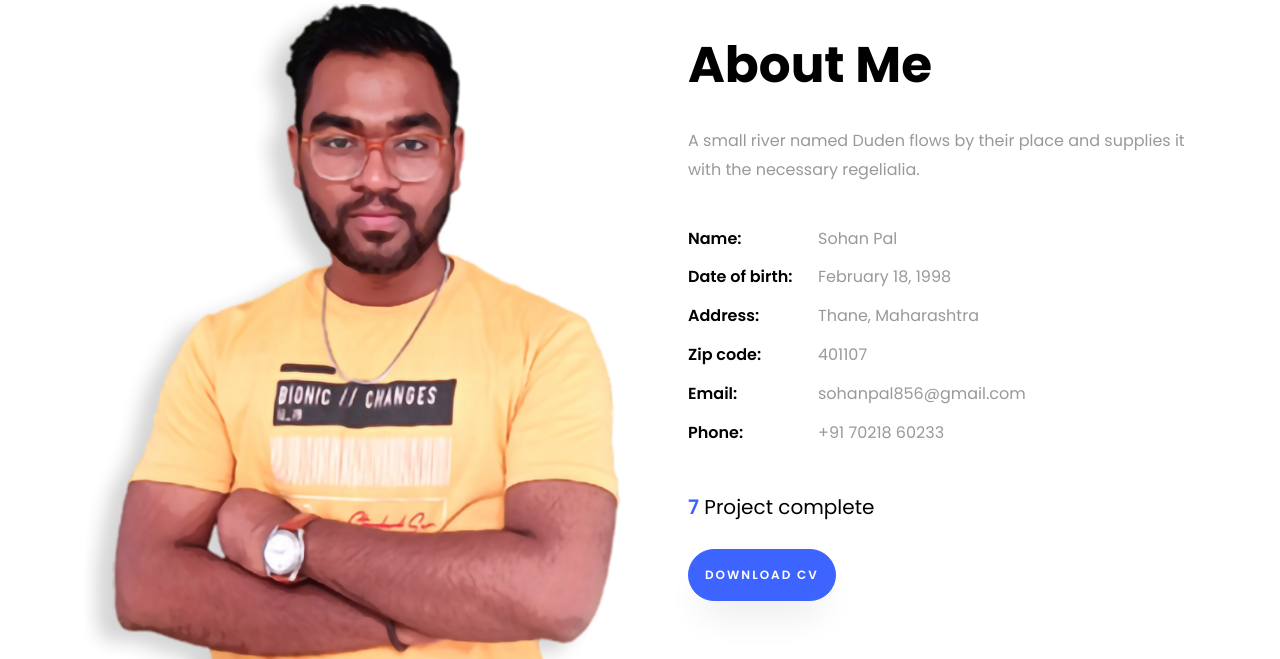
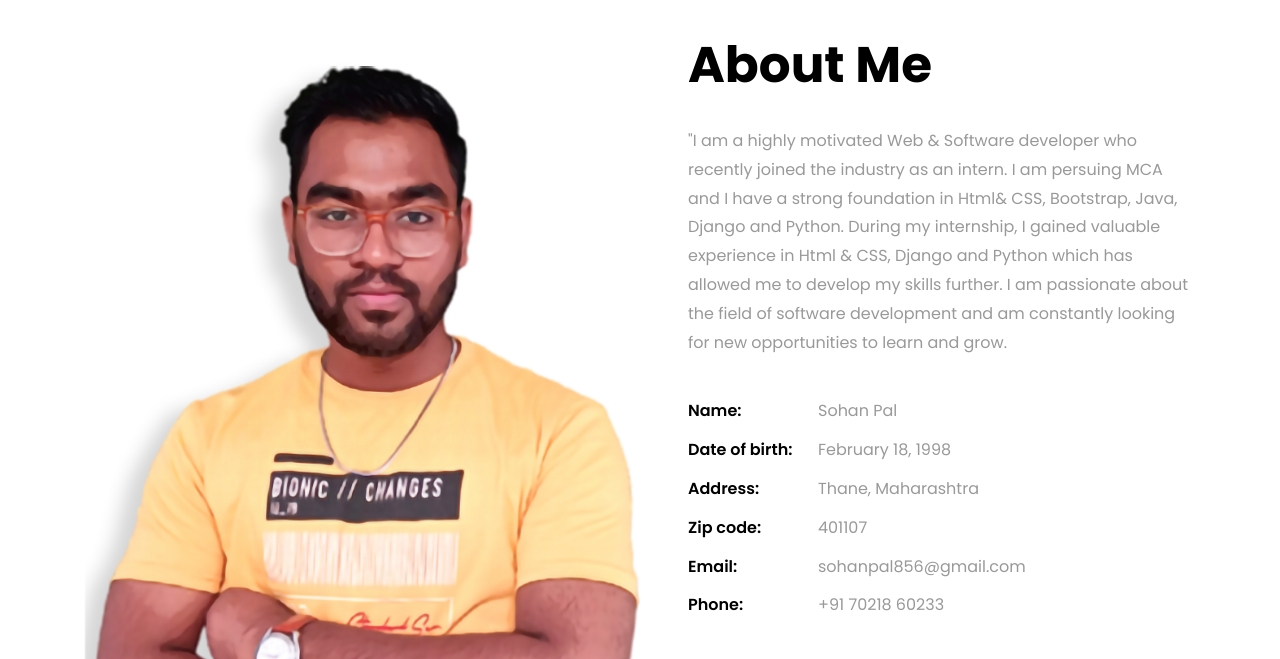
Before and after one commit to SohanP18/Portfolio, a plain HTML site: page index.html in a window 1280 px wide. Shown: the part 820-1479 px from the top of the page. Drawn offline with Linux system fonts and the light colour scheme; files whose address does not match are found by name.

Commit message:
Update index.html

```diff
--- a/index.html
+++ b/index.html
@@ -86,7 +86,9 @@
 		          <div class="col-md-12 heading-section ftco-animate">
 		          	<h1 class="big">About</h1>
 		            <h2 class="mb-4">About Me</h2>
-		            <p>A small river named Duden flows by their place and supplies it with the necessary regelialia.</p>
+		            <p>"I am a highly motivated Web & Software developer who recently joined the industry as an intern. I am persuing MCA and I have a strong foundation in Html& CSS, Bootstrap, Java, Django and Python.
+
+During my internship, I gained valuable experience in Html & CSS, Django and Python which has allowed me to develop my skills further. I am passionate about the field of software development and am constantly looking for new opportunities to learn and grow.</p>
 		            <ul class="about-info mt-4 px-md-0 px-2">
 		            	<li class="d-flex"><span>Name:</span> <span>Sohan Pal</span></li>
 		            	<li class="d-flex"><span>Date of birth:</span> <span>February 18, 1998</span></li>
```
